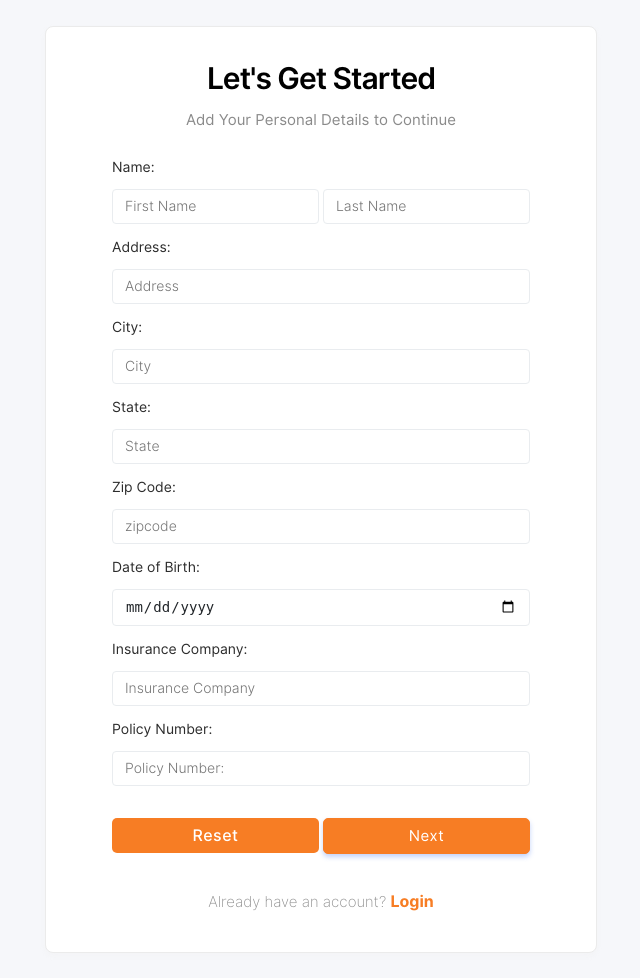
After one commit to nikhilScaleup/HealthConnectPro, a PHP site: page /signup.php in a window 1280 px wide. The commit adds this page. Shown: the whole page, without its empty margins (319-959 px from the left). Run offline with PHP 8.4, Linux system fonts and the light colour scheme.

Commit message:
Latest changes as on 05/11

```diff
--- a/index.php
+++ b/index.php
@@ -29,20 +29,20 @@
                    <a href="login.php"   class="non-style-link"><p class="login-btn btn-primary btn" style="text-align:center">LOGIN</p></a>
                 </td>
                 <td  width="10%">
-                    <a href="#" class="non-style-link"><p class="login-btn btn-primary btn" style="padding-right: 10px;text-align: center">REGISTER</p></a>
+                    <a href="signup.php" class="non-style-link"><p class="login-btn btn-primary btn" style="padding-right: 10px;text-align: center">REGISTER</p></a>
                 </td>
             </tr>
 
             <tr>
                 <td  colspan="3">
-                    <p class="heading-text">Good Health Is The Root Of All Happiness.</p>
+                    <p class="heading-text">Good Health Is The Root Of All Heppiness.</p>
 
                 </td>
             </tr>
             <tr>
                 <td  colspan="3">
                     <p class="sub-text2">How is health today, Sounds like not good!<br>Don't worry. Find your doctor online Book as you wish with HealthConnectPro. <br>
-                   Book your appointment</p>
+                   Book your appointment now.</p>
                 </td>
             </tr>
             <tr>
--- /dev/null
+++ b/signup.php
@@ -0,0 +1,190 @@
+<!DOCTYPE html>
+<html lang="en">
+<head>
+    <meta charset="UTF-8">
+    <meta http-equiv="X-UA-Compatible" content="IE=edge">
+    <meta name="viewport" content="width=device-width, initial-scale=1.0">
+    <link rel="stylesheet" href="css/animations.css">
+    <link rel="stylesheet" href="css/main.css">
+    <link rel="stylesheet" href="css/signup.css">
+
+    <title>Sign Up</title>
+
+</head>
+<body>
+<?php
+
+//learn from w3schools.com
+//Unset all the server side variables
+
+session_start();
+
+$_SESSION["user"]="";
+$_SESSION["usertype"]="";
+
+// Set the new timezone
+date_default_timezone_set('Asia/Kolkata');
+$date = date('Y-m-d');
+
+$_SESSION["date"]=$date;
+
+
+
+if($_POST){
+
+
+
+    $_SESSION["personal"]=array(
+        'fname'=>$_POST['fname'],
+        'lname'=>$_POST['lname'],
+        'address'=>$_POST['address'],
+        'nic'=>$_POST['nic'],
+        'dob'=>$_POST['dob'],
+		'city'=>$_POST['city'],
+		'state'=>$_POST['state'],
+		'zipcode'=>$_POST['zipcode'],
+		'company'=>$_POST['company']
+    );
+
+
+    print_r($_SESSION["personal"]);
+    header("location: create-account.php");
+
+
+
+
+}
+
+?>
+
+
+    <center>
+    <div class="container">
+        <table border="0">
+            <tr>
+                <td colspan="2">
+
+                    <p class="header-text">Let's Get Started</p>
+
+                    <p class="sub-text">Add Your Personal Details to Continue</p>
+                </td>
+            </tr>
+            <tr>
+                <form action="" method="POST" >
+                <td class="label-td" colspan="2">
+                    <label for="name" class="form-label">Name: </label>
+                </td>
+            </tr>
+            <tr>
+                <td class="label-td">
+                    <input type="text" name="fname" class="input-text" placeholder="First Name" required>
+                </td>
+                <td class="label-td">
+                    <input type="text" name="lname" class="input-text" placeholder="Last Name" required>
+                </td>
+            </tr>
+            <tr>
+                <td class="label-td" colspan="2">
+                    <label for="address" class="form-label">Address: </label>
+                </td>
+            </tr>
+
+            <tr>
+                <td class="label-td" colspan="2">
+                    <input type="text" name="address" class="input-text" placeholder="Address" required>
+                </td>
+            </tr>
+			 <tr>
+                <td class="label-td" colspan="2">
+                    <label for="city" class="form-label">City: </label>
+                </td>
+            </tr>
+			 <tr>
+                <td class="label-td" colspan="2">
+                    <input type="text" name="city" class="input-text" placeholder="City" required>
+                </td>
+            </tr>
+			 <tr>
+                <td class="label-td" colspan="2">
+                    <label for="state" class="form-label">State: </label>
+                </td>
+            </tr>
+			 <tr>
+                <td class="label-td" colspan="2">
+                    <input type="text" name="state" class="input-text" placeholder="State" required>
+                </td>
+            </tr>
+				 <tr>
+                <td class="label-td" colspan="2">
+                    <label for="zipcode" class="form-label">Zip Code: </label>
+                </td>
+            </tr>
+			 <tr>
+                <td class="label-td" colspan="2">
+                    <input type="number" name="zipcode" class="input-text" placeholder="zipcode" required>
+                </td>
+            </tr>
+
+            <tr>
+                <td class="label-td" colspan="2">
+                    <label for="dob" class="form-label">Date of Birth: </label>
+                </td>
+            </tr>
+            <tr>
+                <td class="label-td" colspan="2">
+                    <input type="date" name="dob" class="input-text" required>
+                </td>
+            </tr>
+			 <tr>
+                <td class="label-td" colspan="2">
+                    <label for="company" class="form-label">Insurance Company: </label>
+                </td>
+            </tr>
+			 <tr>
+                <td class="label-td" colspan="2">
+                    <input type="text" name="company" class="input-text" placeholder="Insurance Company" required>
+                </td>
+            </tr>
+			<tr>
+                <td class="label-td" colspan="2">
+                    <label for="nic" class="form-label">Policy Number: </label>
+                </td>
+            </tr>
+            <tr>
+                <td class="label-td" colspan="2">
+                    <input type="text" name="nic" class="input-text" placeholder="Policy Number:" required>
+                </td>
+            </tr>
+
+
+            <tr>
+                <td class="label-td" colspan="2">
+                </td>
+            </tr>
+
+            <tr>
+                <td>
+                    <input type="reset" value="Reset" class="login-btn btn-primary-soft btn" >
+                </td>
+                <td>
+                    <input type="submit" value="Next" class="login-btn btn-primary btn">
+                </td>
+
+            </tr>
+            <tr>
+                <td colspan="2">
+                    <br>
+                    <label for="" class="sub-text" style="font-weight: 280;">Already have an account&#63; </label>
+                    <a href="login.php" class="hover-link1 non-style-link" style="color:#F77D24">Login</a>
+                    <br><br><br>
+                </td>
+            </tr>
+
+                    </form>
+            </tr>
+        </table>
+
+    </div>
+</center>
+</body>
+</html>
```
Also changed, not shown: admin/patient.php (+52 -31 lines), appointment.sql (+9 -5 lines), create-account.php (added, +186 -0 lines), login.php (+10 -1 lines).
